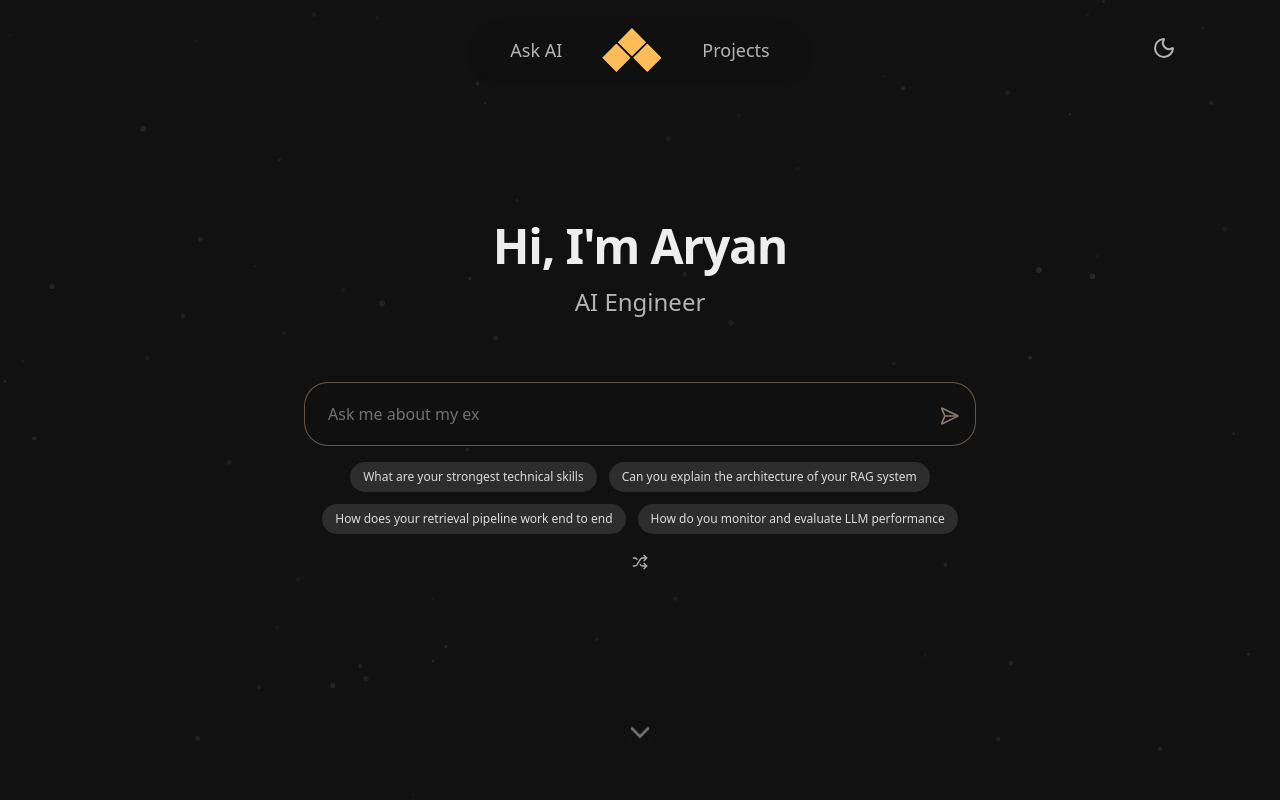
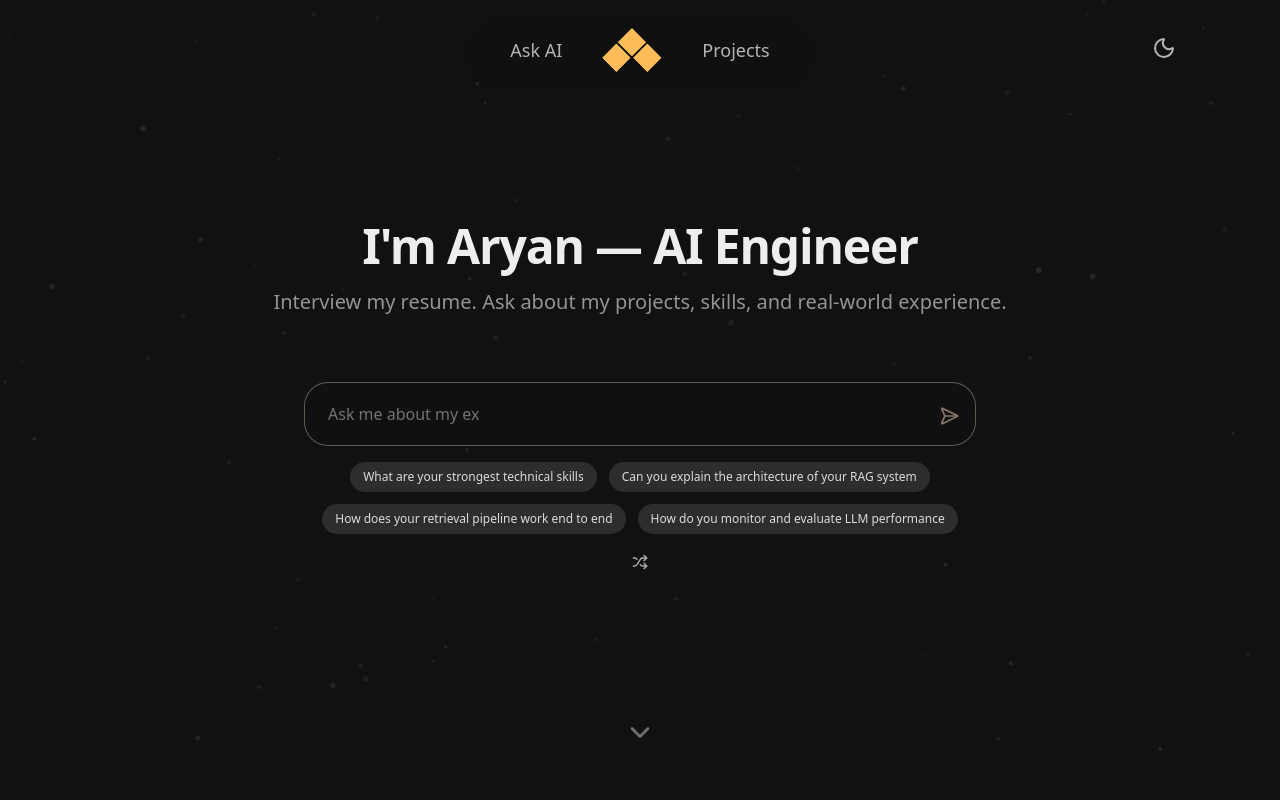
Before and after one commit to AryanDeore/portfolio, a Next.js app: page / in a window 1280 px wide. Shown: the top 800 px of the page. Built offline with nearby package versions, Linux system fonts and the light colour scheme.

Commit message:
changed headings

```diff
--- a/src/components/hero-section.tsx
+++ b/src/components/hero-section.tsx
@@ -93,18 +93,13 @@ export function HeroSection() {
           {/* Greeting */}
           <div className="space-y-4">
             <h1 className="text-5xl md:text-7xl lg:text-5xl font-bold tracking-tight">
-              Hi, I&apos;m Aryan
+              I&apos;m Aryan — AI Engineer
             </h1>
 
-            {/* Title */}
-            <h2 className="text-2xl md:text-3xl lg:text-2xl text-muted-foreground font-medium">
-              AI Engineer
-            </h2>
-
-            {/* Tagline
+            {/* Tagline */}
             <p className="text-lg md:text-xl text-muted-foreground/80 max-w-3xl mx-auto leading-relaxed">
-              Building LLM-powered tools with LangChain, PyTorch, and fine-tuned LLMs.
-            </p> */}
+              Interview my resume. Ask about my projects, skills, and real-world experience.
+            </p>
           </div>
 
           {/* Chat Input */}
--- a/src/components/ui/glass-chat-modal.tsx
+++ b/src/components/ui/glass-chat-modal.tsx
@@ -1,7 +1,7 @@
 "use client";
 
 import { useEffect, useRef, useState } from "react";
-import { X, Send, RotateCcw, Copy, Check } from "lucide-react";
+import { X, Send, Trash2, Copy, Check } from "lucide-react";
 import { Button } from "@/components/ui/button";
 import * as Tooltip from "@radix-ui/react-tooltip";
 import ReactMarkdown from "react-markdown";
@@ -144,7 +144,7 @@ export function GlassChatModal({ isOpen, onClose, messages, onSendMessage, onCle
                     onClick={onClearChat}
                     className="h-8 w-8 rounded-full hover:bg-background/50"
                   >
-                    <RotateCcw className="h-4 w-4" />
+                    <Trash2 className="h-4 w-4" />
                     <span className="sr-only">Clear chat history</span>
                   </Button>
                 </Tooltip.Trigger>
```
